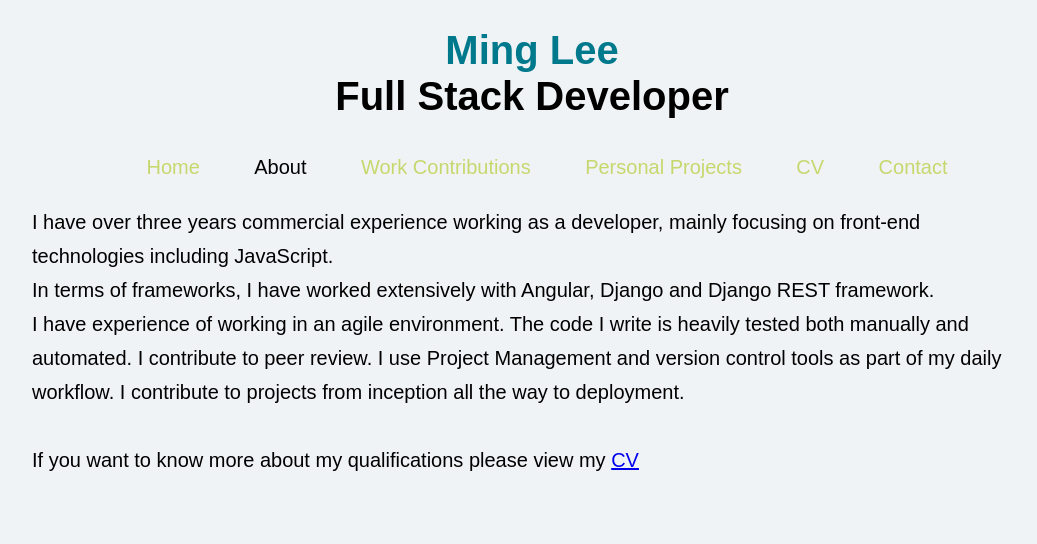
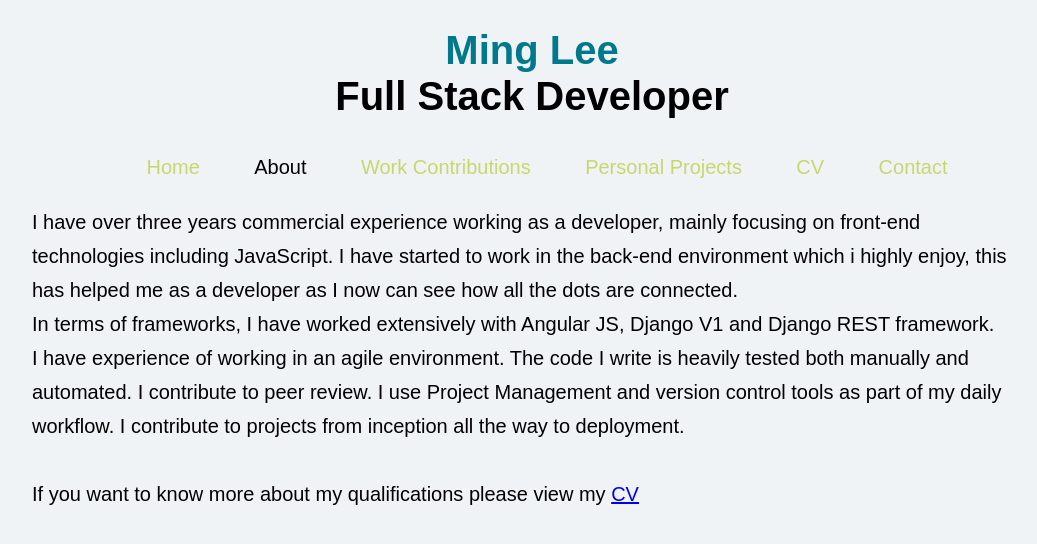
Before and after one commit to MingLee02/MingLee02.github.io, a Jekyll site: the page built from about/index.md, in a window 1280 px wide. Shown: the top 544 px of the page, without its empty margins (108-1145 px from the left). Built offline with Jekyll 4.4.1, drawn with Linux system fonts in a browser that asks for light colours.

Commit message:
Update text.

```diff
--- a/about/index.md
+++ b/about/index.md
@@ -4,9 +4,10 @@ bodyid: about
 title: About Me
 ---
 
-I have over three years commercial experience working as a developer, mainly focusing on front-end technologies including JavaScript.
+I have over three years commercial experience working as a developer, mainly focusing on front-end technologies including JavaScript. I have started to work in the back-end environment which i highly enjoy,
+this has helped me as a developer as I now can see how all the dots are connected.
 
-In terms of frameworks, I have worked extensively with Angular, Django and Django REST framework.
+In terms of frameworks, I have worked extensively with Angular JS, Django V1 and Django REST framework.
 
 I have experience of working in an agile environment. The code I write is heavily tested both manually and automated. I contribute to peer review. I use Project Management and version control tools as part of my daily workflow. I contribute to projects from inception all the way to deployment.
 
```
Also changed, not shown: index.md (+4 -2 lines).
